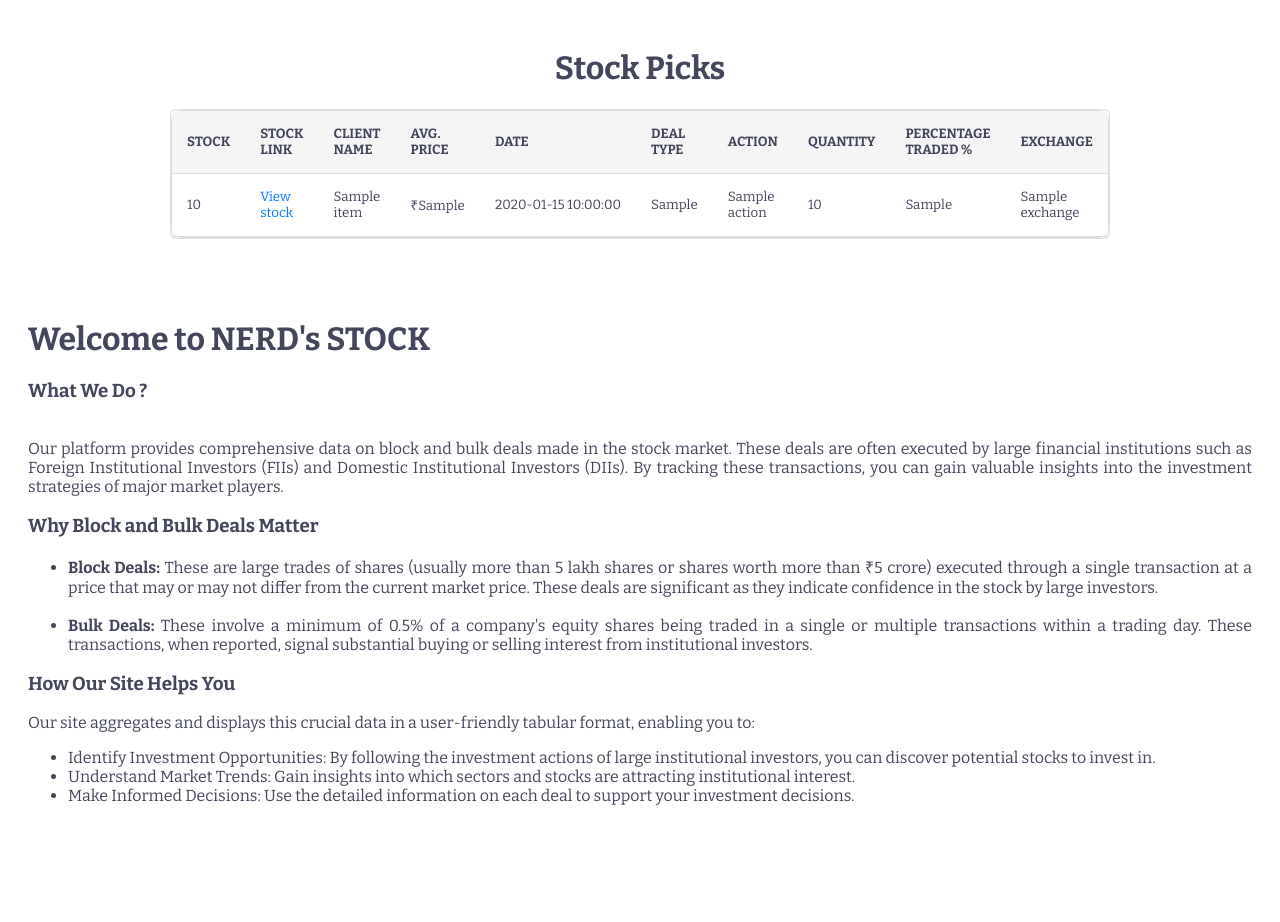
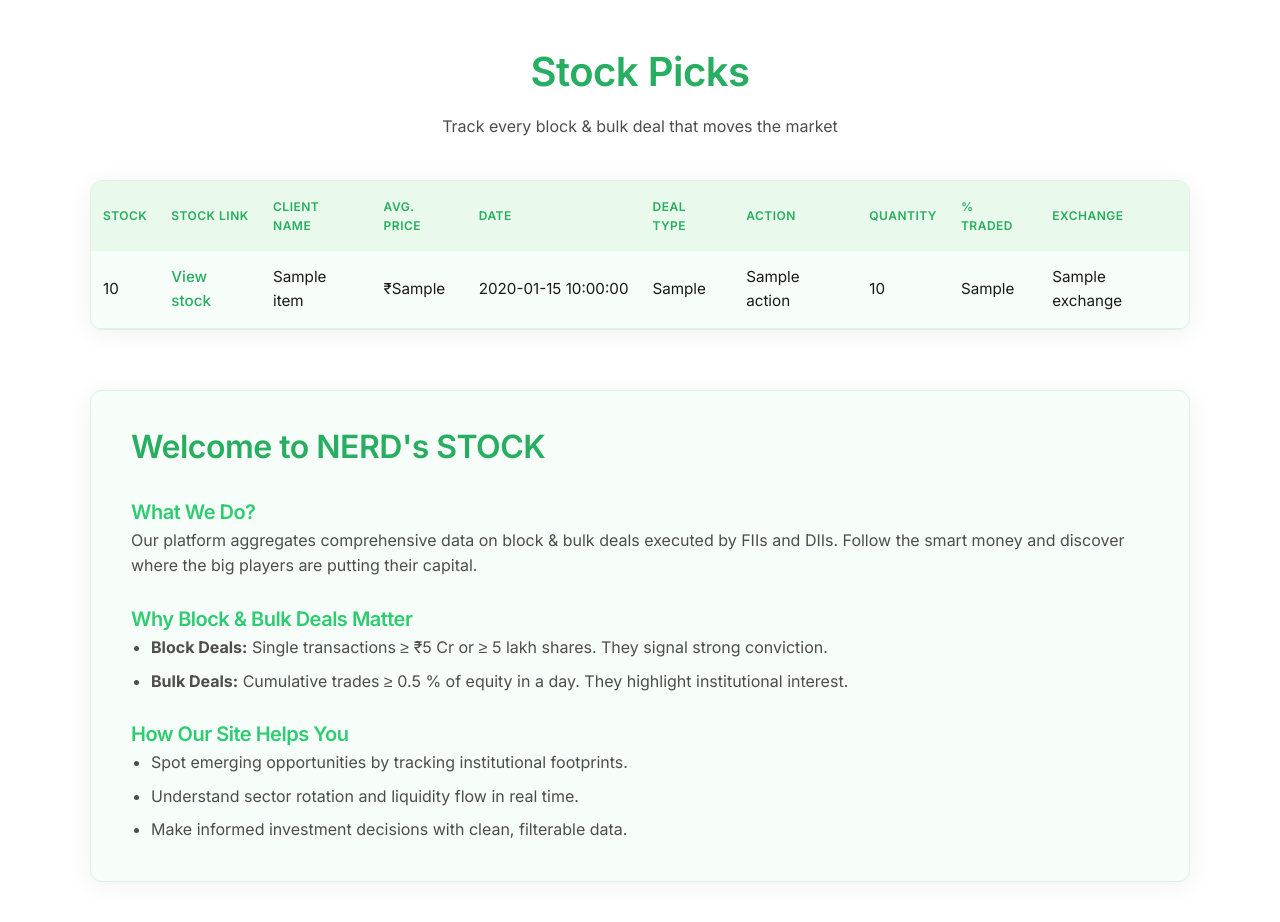
Before and after one commit to rithinprem/Nerd-stock, a Flask app: template templates/index.html in a window 1280 px wide. Before the commit the page ends 805 px from the top, so only its background shows below. Run offline with Flask 3, Linux system fonts and the light colour scheme; the template is opened without the code that fills it: most values are stand-ins (such as "Sample title", 1, 10 or a date in 2020).

Commit message:
added ui changes

```diff
--- a/app.py
+++ b/app.py
@@ -520,7 +520,7 @@ def background_loop():
                 output = indexcheck()
 
                 BOT_TOKEN = '8258044186:AAF-z-a0wwMSFdOykPtek4nVdCc21xnKNlo'
-                CHAT_ID = '847885426'  # Your chat ID
+                CHAT_ID = '847885426'  #  RITHIN ID
                 TEXT = f'👋 Hello Rithin! \ncountid:{a}\n  {output}'
                 a+=1
                 # Telegram API endpoint
@@ -534,6 +534,23 @@ def background_loop():
 
                 # Send the message
                 requests.post(url, data=payload)
+
+
+                CHAT_ID = '7790470446'  # Your DIVY
+                TEXT = f'👋 Hello Divy! \ncountid:{a}\n  {output}'
+                a+=1
+                # Telegram API endpoint
+                url = f'https://api.telegram.org/bot{BOT_TOKEN}/sendMessage'
+
+                # Payload with message details
+                payload = {
+                    'chat_id': CHAT_ID,
+                    'text': TEXT
+                }
+
+                # Send the message
+                requests.post(url, data=payload)
+
 
 
             else:
@@ -556,6 +573,22 @@ def background_loop():
                     # Send the message
                     requests.post(url, data=payload)
 
+                    CHAT_ID = '7790470446'  # Your DIVY
+                    TEXT = f'👋 Hello Divy! \ncountid:{a}\n  {output}'
+                    a+=1
+                    # Telegram API endpoint
+                    url = f'https://api.telegram.org/bot{BOT_TOKEN}/sendMessage'
+
+                    # Payload with message details
+                    payload = {
+                        'chat_id': CHAT_ID,
+                        'text': TEXT
+                    }
+
+                    # Send the message
+                    requests.post(url, data=payload)
+
+
                     output = prev
 
             time.sleep(300)   #Every five minutes
--- a/templates/index.html
+++ b/templates/index.html
@@ -8,154 +8,223 @@
     <link rel="icon" href="../static/symbol.jpg">
     <link rel="preconnect" href="https://fonts.googleapis.com">
     <link rel="preconnect" href="https://fonts.gstatic.com" crossorigin>
-    <link href="https://fonts.googleapis.com/css2?family=Bitter:ital,wght@0,100..900;1,100..900&display=swap"
-        rel="stylesheet">
+    <link href="https://fonts.googleapis.com/css2?family=Inter:wght@300;400;500;600;700&display=swap" rel="stylesheet">
 
     <style>
-        body {
-            font-family: "Bitter", serif;
-            padding: 20px;
-            background-repeat: no-repeat;
-            background-size: cover;
-            color: #44475b;
+        /* ---------- ROOT TOKENS ---------- */
+        :root {
+            --bg: #ffffff;
+            --surface: #f7fdf9;
+            --border: #e0f0e4;
+            --text-primary: #1a1a1a;
+            --text-secondary: #4d4d4d;
+            --green-light: #e9f9eb;
+            --green-mid: #2ecc71;
+            --green-dark: #27ae60;
+            --radius: 12px;
+            --shadow: 0 4px 24px rgba(0, 0, 0, 0.06);
         }
 
-        .container {
-            display: flex;
-            flex-direction: column;
-            text-align: justify;
+        /* ---------- GLOBAL ---------- */
+        * {
+            box-sizing: border-box;
+            margin: 0;
+            padding: 0;
         }
 
-        .body {
+        html {
+            scroll-behavior: smooth;
+        }
 
-            display: flex;
-            justify-content: center;
-            align-items: center;
-            min-height: min-content;
-            margin: 0;
+        body {
+            font-family: 'Inter', sans-serif;
+            background: var(--bg);
+            color: var(--text-primary);
+            line-height: 1.6;
+            min-height: 100vh;
+            padding: 40px 20px;
+        }
+
+        /* ---------- TYPOGRAPHY ---------- */
+        h1,
+        h2,
+        h3 {
+            font-weight: 600;
+            letter-spacing: -0.5px;
+        }
+
+        h1 {
+            font-size: 2.5rem;
+            margin-bottom: 10px;
+            color: var(--green-dark);
+        }
+
+        h3 {
+            font-size: 1.25rem;
+            margin-top: 1.5rem;
+            color: var(--green-mid);
+        }
+
+        p,
+        li {
+            color: var(--text-secondary);
+        }
+
+        ul {
+            margin-left: 20px;
+        }
+
+        li {
+            margin-bottom: 8px;
+        }
+
+        /* ---------- LAYOUT ---------- */
+        .wrapper {
+            max-width: 1100px;
+            margin: 0 auto;
         }
 
         .centered {
             text-align: center;
+            margin-bottom: 40px;
         }
 
-
-        .table_Data {
-            font-size: smaller;
-            max-height: 65vh;
-            overflow-y: auto;
-            width: min-content;
-            border-radius: 5px;
-            border: 1px solid #e7dbdb;
+        /* ---------- TABLE CARD ---------- */
+        .table-container {
+            background: var(--surface);
+            border: 1px solid var(--border);
+            border-radius: var(--radius);
+            box-shadow: var(--shadow);
+            overflow: hidden;
         }
 
         table {
-            width: 80%;
-            border-spacing: 0;
-            background-color: rgb(255, 255, 255, 0.8);
-            border-radius: 10px;
-            box-shadow: 0 0 20px rgba(0, 0, 0, 0.1);
-            border: 1px solid #ddd;
-
+            width: 100%;
+            border-collapse: collapse;
+            font-size: 0.95rem;
         }
 
-        th,
-        td {
-            padding: 15px;
-            text-align: left;
-            border-bottom: 1px solid #ddd;
+        thead {
+            background: #e9f9eb;
+            position: sticky;
+            top: 0;
+            z-index: 10;
         }
 
         th {
-            background-color: whitesmoke;
-            font-weight: bold;
+            padding: 16px 12px;
+            text-align: left;
+            font-weight: 600;
             text-transform: uppercase;
+            font-size: 0.75rem;
+            letter-spacing: 0.5px;
+            color: var(--green-dark);
             position: sticky;
             top: 0;
         }
 
-        tr:hover {
-            background-color: #e7e4e4;
+        td {
+            padding: 14px 12px;
+            border-bottom: 1px solid var(--border);
+        }
+
+        tbody tr:hover {
+            background: var(--green-light);
+            transition: background 0.2s ease;
         }
 
         td a {
-            color: #007bff;
+            color: var(--green-dark);
+            font-weight: 500;
             text-decoration: none;
+            position: relative;
+        }
+
+        td a::after {
+            content: '';
+            position: absolute;
+            width: 0;
+            height: 1px;
+            bottom: -2px;
+            left: 0;
+            background: var(--green-dark);
+            transition: width 0.3s ease;
+        }
+
+        td a:hover::after {
+            width: 100%;
         }
 
         .date-column {
             white-space: nowrap;
-            /* Prevent text from wrapping */
         }
 
-        /* width */
-        ::-webkit-scrollbar {
-            width: 10px;
+        /* ---------- SCROLLBAR ---------- */
+        .table-scroll {
+            max-height: 65vh;
+            overflow-y: auto;
         }
 
-        /* Track */
-        ::-webkit-scrollbar-track {
-            background: #80808069;
-            ;
+        .table-scroll::-webkit-scrollbar {
+            width: 8px;
         }
 
-        /* Handle */
-        ::-webkit-scrollbar-thumb {
-            background: #888;
-            border-radius: 3px;
+        .table-scroll::-webkit-scrollbar-track {
+            background: transparent;
         }
 
-        /* Handle on hover */
-        ::-webkit-scrollbar-thumb:hover {
-            background: #555;
+        .table-scroll::-webkit-scrollbar-thumb {
+            background: var(--green-mid);
+            border-radius: 4px;
         }
 
+        /* ---------- EXPLAIN SECTION ---------- */
+        .explain-section {
+            margin-top: 60px;
+            background: var(--surface);
+            border: 1px solid var(--border);
+            border-radius: var(--radius);
+            padding: 30px 40px;
+            box-shadow: var(--shadow);
+        }
 
+        .explain-section h1 {
+            font-size: 2rem;
+            margin-bottom: 20px;
+        }
+
+        /* ---------- RESPONSIVE ---------- */
         @media (max-width: 768px) {
-            .table_Data {
-                font-size: 12px;
-                /* Reduce font size for smaller screens */
+            body {
+                padding: 20px 10px;
+            }
+
+            h1 {
+                font-size: 1.8rem;
             }
 
             th,
             td {
-                padding: 8px;
-                /* Further reduce padding for smaller screens */
+                padding: 10px 8px;
+                font-size: 0.8rem;
             }
 
-            h1 {
-                font-size: 20px;
-                /* Reduce heading font size for smaller screens */
-            }
-
-            body {
-                background-size: auto;
-                background-size: cover;
-
-            }
-
-            table {
-                font-size: 11px;
-            }
-
-            .explain_terms {
-                font-size: 12px;
-
-            }
-
-            .centered {
-                margin-top: 20px;
+            .explain-section {
+                padding: 20px;
             }
         }
     </style>
 </head>
 
 <body>
+    <div class="wrapper">
+        <header class="centered">
+            <h1>Stock Picks</h1>
+            <p>Track every block & bulk deal that moves the market</p>
+        </header>
 
-    <h1 class="centered">Stock Picks</h1>
-    <div class="container">
-        <div class="body">
-            <div class="table_Data">
+        <section class="table-container">
+            <div class="table-scroll">
                 <table>
                     <thead>
                         <tr>
@@ -167,7 +236,7 @@
                             <th>Deal Type</th>
                             <th>Action</th>
                             <th>Quantity</th>
-                            <th>Percentage Traded %</th>
+                            <th>% Traded</th>
                             <th>Exchange</th>
                         </tr>
                     </thead>
@@ -184,52 +253,37 @@
                             <td>{{ item['Quantity'] }}</td>
                             <td>{{ item['Percentage Traded %'] }}</td>
                             <td>{{ item['Exchange'] }}</td>
-
                         </tr>
                         {% endfor %}
                     </tbody>
                 </table>
             </div>
-        </div>
-        <div class="explain_terms" style="margin-top: 60px;">
-            <h1> Welcome to NERD's STOCK   </h1>
+        </section>
 
-            <h3>What We Do ?</h3>
-            <br>
-            Our platform provides comprehensive data on block and bulk deals made in the stock market. These deals are
-            often executed by large financial institutions such as Foreign Institutional Investors (FIIs) and Domestic
-            Institutional Investors (DIIs). By tracking these transactions, you can gain valuable insights into the
-            investment strategies of major market players. <br>
+        <section class="explain-section">
+            <h1>Welcome to NERD's STOCK</h1>
 
-            <h3>Why Block and Bulk Deals Matter</h3>
+            <h3>What We Do?</h3>
+            <p>
+                Our platform aggregates comprehensive data on block & bulk deals executed by FIIs and DIIs.
+                Follow the smart money and discover where the big players are putting their capital.
+            </p>
+
+            <h3>Why Block & Bulk Deals Matter</h3>
             <ul>
-                <li><b>Block Deals:</b> These are large trades of shares (usually more than 5 lakh shares or shares
-                    worth more
-                    than ₹5 crore) executed through a single transaction at a price that may or may not differ from the
-                    current
-                    market price. These deals are significant as they indicate confidence in the stock by large
-                    investors.
-                </li><br>
-                <li><b>Bulk Deals:</b> These involve a minimum of 0.5% of a company's equity shares being traded in a
-                    single or
-                    multiple transactions within a trading day. These transactions, when reported, signal substantial
-                    buying or
-                    selling interest from institutional investors.
-                </li>
+                <li><strong>Block Deals:</strong> Single transactions ≥ ₹5 Cr or ≥ 5 lakh shares. They signal strong
+                    conviction.</li>
+                <li><strong>Bulk Deals:</strong> Cumulative trades ≥ 0.5 % of equity in a day. They highlight
+                    institutional interest.</li>
             </ul>
 
-            <h3> How Our Site Helps You </h3>
-            Our site aggregates and displays this crucial data in a user-friendly tabular format, enabling you to:
+            <h3>How Our Site Helps You</h3>
             <ul>
-                <li>Identify Investment Opportunities: By following the investment actions of large institutional
-                    investors, you can discover potential stocks to invest in.</li>
-                <li>Understand Market Trends: Gain insights into which sectors and stocks are attracting institutional
-                    interest.</li>
-                <li> Make Informed Decisions: Use the detailed information on each deal to support your investment
-                    decisions.</li>
-            </ul><br>
-            </p>
-        </div>
+                <li>Spot emerging opportunities by tracking institutional footprints.</li>
+                <li>Understand sector rotation and liquidity flow in real time.</li>
+                <li>Make informed investment decisions with clean, filterable data.</li>
+            </ul>
+        </section>
     </div>
 </body>
 
```
